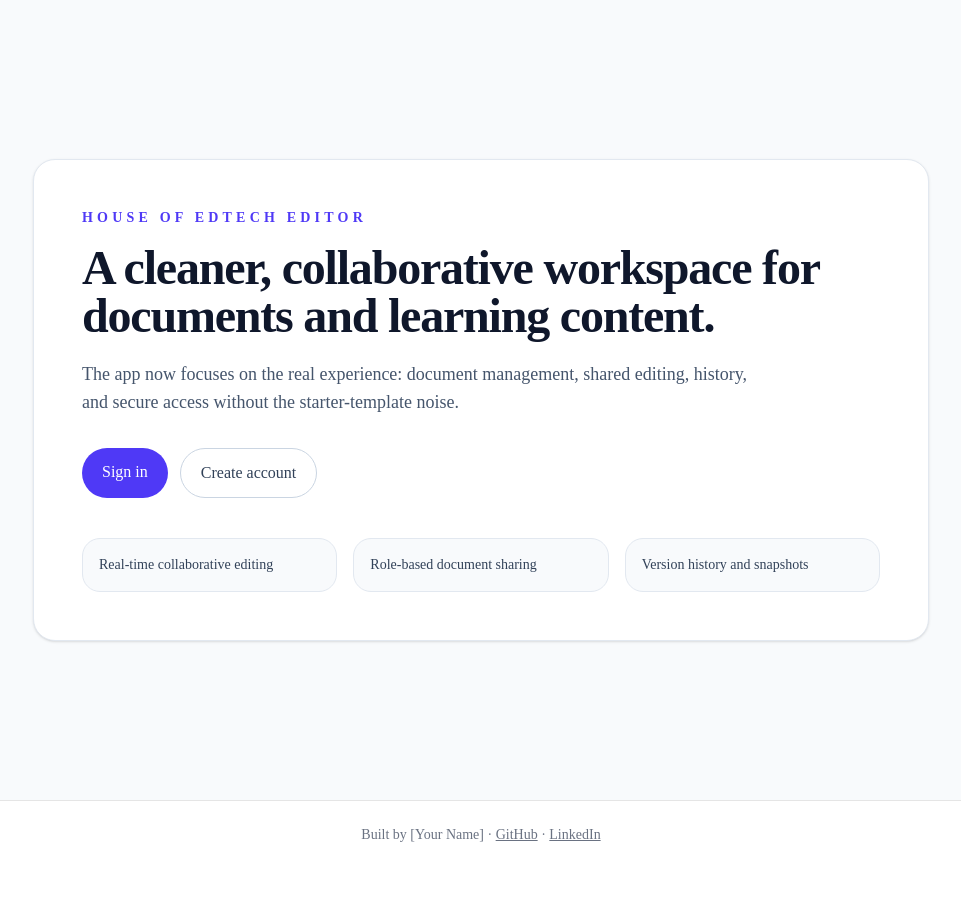
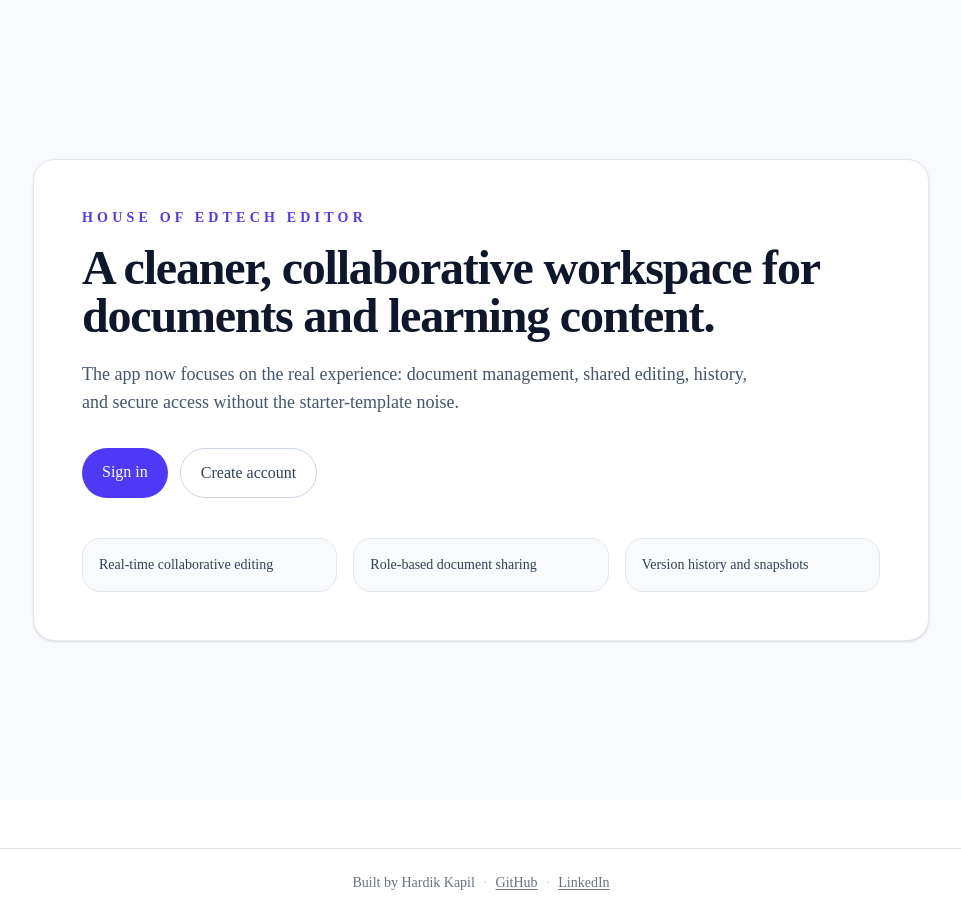
Before and after one commit to HardikKapil1/house-of-edtech-editor, a Next.js app: page / in a window 1280 px wide. Shown: the whole page, without its empty margins (159-1120 px from the left). Before the commit the page ends 869 px from the top, so only its background shows below. Built offline with nearby package versions, Linux system fonts and the light colour scheme; no server answers.

Commit message:
feat: update audit log creation to use transaction client and enhance footer with social links

```diff
--- a/src/app/api/documents/route.ts
+++ b/src/app/api/documents/route.ts
@@ -50,7 +50,7 @@ export async function POST() {
         action: AuditAction.DOCUMENT_CREATED,
         documentId: newDoc.id,
         userId: user.id,
-      });
+      }, tx);
 
       return newDoc;
     });
--- a/src/components/layout/footer.tsx
+++ b/src/components/layout/footer.tsx
@@ -1,16 +1,30 @@
+// src/components/layout/footer.tsx
 export function Footer() {
   return (
-    <footer className="border-t py-6 text-center text-sm text-gray-500">
-      <p>
-        Built by [Your Name] ·{" "}
-        <a href="https://github.com/yourusername" target="_blank" className="underline">
+    <footer className="border-t mt-12 py-6">
+      <div className="max-w-5xl mx-auto px-6 flex items-center justify-center gap-2 text-sm text-gray-500">
+        <span>Built by Hardik Kapil</span>
+        <span className="text-gray-300">·</span>
+
+        <a
+          href="https://github.com/HardikKapil1"
+          target="_blank"
+          rel="noopener noreferrer"
+          className="hover:text-gray-900 underline underline-offset-2"
+        >
           GitHub
-        </a>{" "}
-        ·{" "}
-        <a href="https://linkedin.com/in/yourusername" target="_blank" className="underline">
+        </a>
+        <span className="text-gray-300">·</span>
+
+        <a
+          href="https://linkedin.com/in/hardik-kapil"
+          target="_blank"
+          rel="noopener noreferrer"
+          className="hover:text-gray-900 underline underline-offset-2"
+        >
           LinkedIn
         </a>
-      </p>
+      </div>
     </footer>
   );
 }
--- a/src/lib/audit-log.ts
+++ b/src/lib/audit-log.ts
@@ -9,13 +9,11 @@ interface CreateAuditLogParams {
   metadata?: Prisma.InputJsonValue;
 }
 
-export async function createAuditLog({
-  action,
-  documentId,
-  userId,
-  metadata,
-}: CreateAuditLogParams) {
-  await prisma.auditLog.create({
+export async function createAuditLog(
+  { action, documentId, userId, metadata }: CreateAuditLogParams,
+  client: Prisma.TransactionClient | typeof prisma = prisma,
+) {
+  await client.auditLog.create({
     data: {
       action,
       documentId,
```
